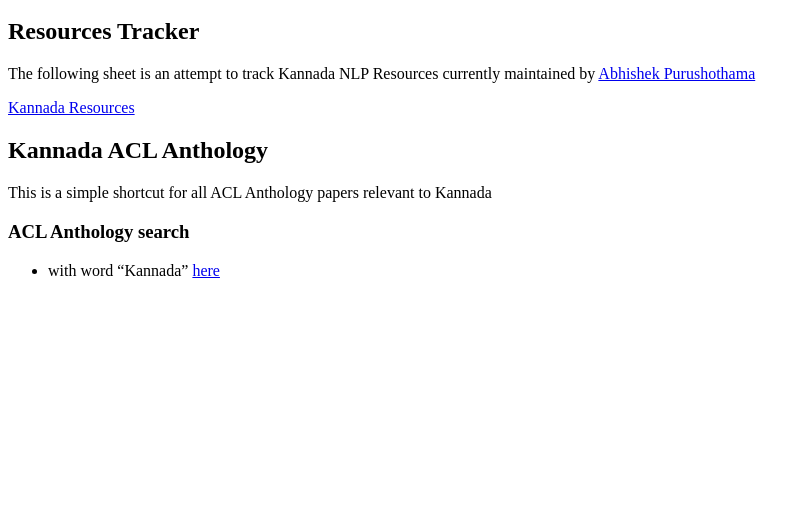
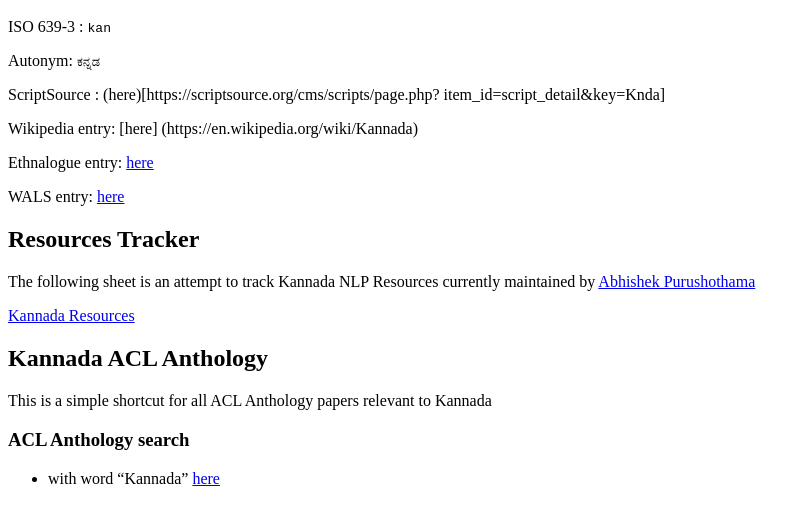
Before and after one commit to kannada-nlp/kannada-nlp.github.io, a plain HTML site: page index.html in a window 1280 px wide. Shown: the part 48-570 px from the top of the page, without its empty margins (0-811 px from the left). Drawn offline with Linux system fonts and the light colour scheme.

Commit message:
Kannada links

```diff
--- a/index.html
+++ b/index.html
@@ -1,4 +1,13 @@
 <h1 id="kannada-nlp">Kannada NLP</h1>
+<p>ISO 639-3 : <code>kan</code></p>
+<p>Autonym: <code>ಕನ್ನಡ</code></p>
+<p>ScriptSource : (here)[https://scriptsource.org/cms/scripts/page.php?
+item_id=script_detail&amp;key=Knda]</p>
+<p>Wikipedia entry: [here] (https://en.wikipedia.org/wiki/Kannada)</p>
+<p>Ethnalogue entry: <a
+href="https://www.ethnologue.com/language/kan/">here</a></p>
+<p>WALS entry: <a
+href="https://wals.info/languoid/lect/wals_code_knd">here</a></p>
 <h2 id="resources-tracker">Resources Tracker</h2>
 <p>The following sheet is an attempt to track Kannada NLP Resources
 currently maintained by <a href="https://abhishek-p.github.io/">Abhishek
```
